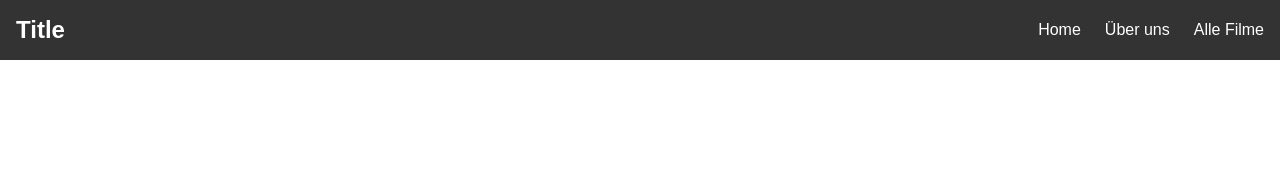
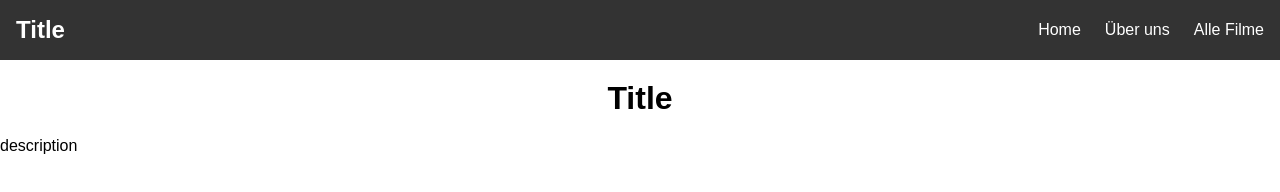
Before and after one commit to Gabriel-Arocha/m293_ap23a_Ania_Gabriel, a plain HTML site: page Projekt_Filmsite/template/tempindex.html in a window 1280 px wide. Drawn offline with Linux system fonts and the light colour scheme.

Commit message:
template
template angepasst

```diff
--- a/Projekt_Filmsite/template/tempindex.html
+++ b/Projekt_Filmsite/template/tempindex.html
@@ -27,5 +27,11 @@
   </div>
 </nav>
 
+<h1>Title</h1>
+
+<p>description</p>
+
+</body>
+
   </body>
 </html>
```
Also changed, not shown: Projekt_Filmsite/template/tempallmovies.html (+2 -1 lines).
